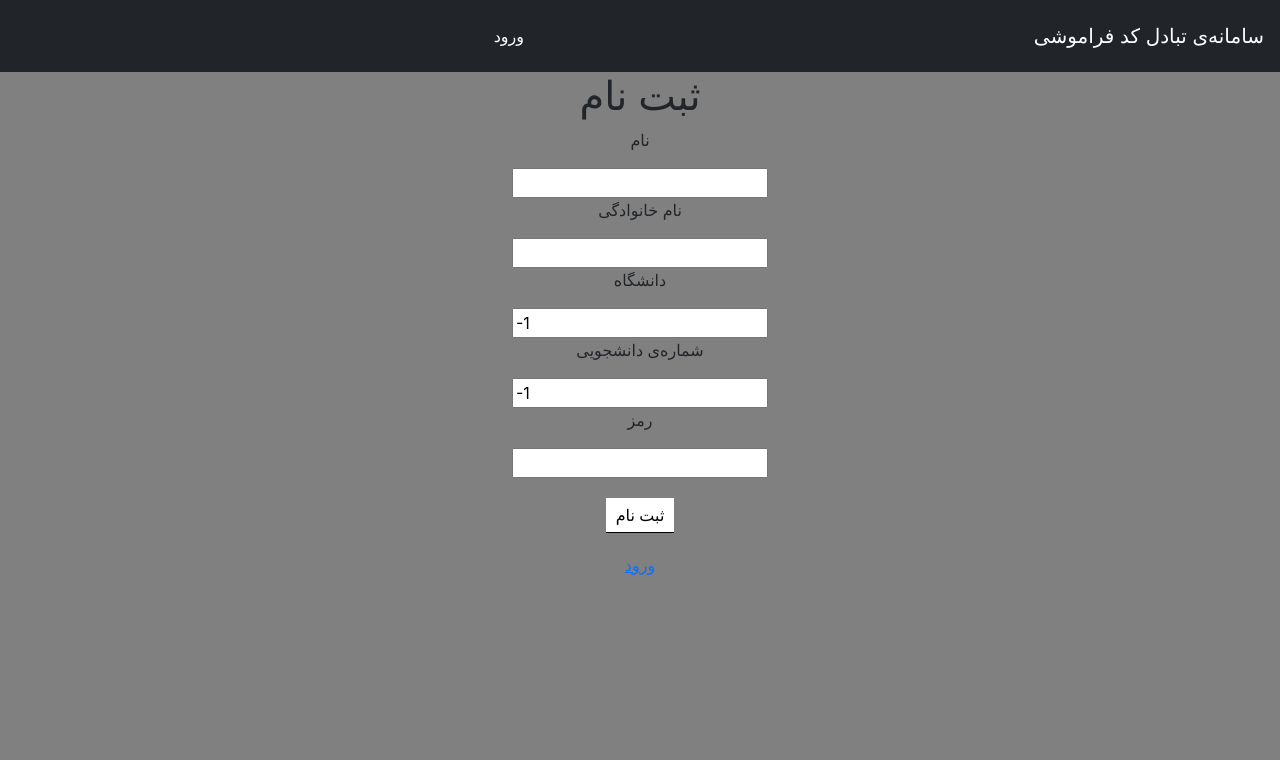
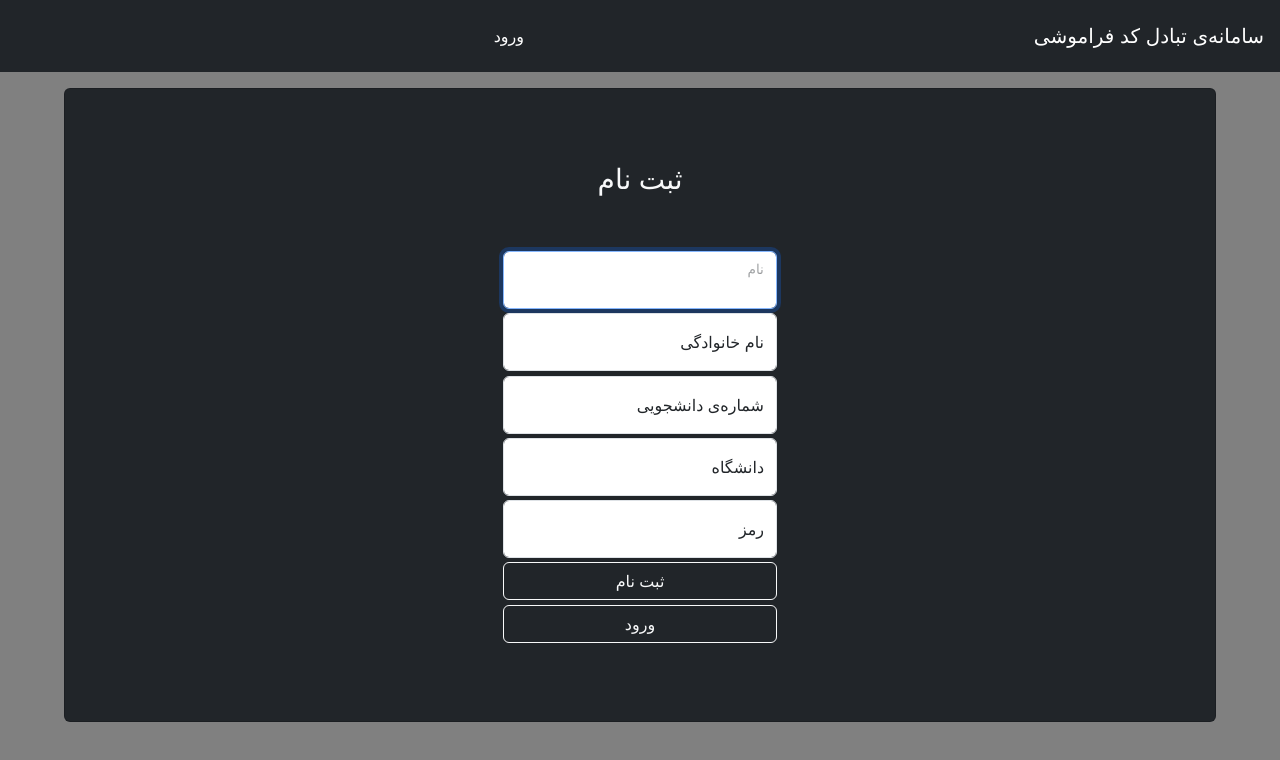
Before and after one commit to IIIphr/se_front_prj, a React (Create React App) app: page /signup in a window 1280 px wide. Shown: the top 760 px of the page. Built offline with nearby package versions, Linux system fonts and the light colour scheme.

Commit message:
Added some style to signup

```diff
--- a/src/Signup.js
+++ b/src/Signup.js
@@ -5,7 +5,12 @@ import { useState, useEffect, Fragment } from 'react';
 import { useCookies } from 'react-cookie';
 import { useNavigate, Link } from 'react-router-dom';
 import Navbarr from './Navbarr';
-import { RotatingLines } from 'react-loader-spinner';
+import Container from 'react-bootstrap/Container';
+import Form from 'react-bootstrap/Form';
+import Spinner from 'react-bootstrap/Spinner';
+import FloatingLabel from 'react-bootstrap/FloatingLabel';
+import Card from 'react-bootstrap/Card';
+import ReactDOM from 'react-dom';
 
 function addMonths(date, months) {
   var d = date.getDate();
@@ -25,6 +30,8 @@ function Signup() {
   const [password_input, set_password_input] = useState('');
   const [uni_input, set_uni_input] = useState(-1);
   const [id_input, set_id_input] = useState(-1);
+  const [validated, set_validated] = useState(false);
+  const [focused, set_focused] = useState(false);
   const navigate = useNavigate();
   const [cookies, setCookie] = useCookies(['user_id', 'user_f_name', 'user_type', 'user_uni_id', 'user_stu_id', 'user_password', 'user_l_name', 'user_credit']);
 
@@ -47,20 +54,77 @@ function Signup() {
   return (
     <Fragment>
       <Navbarr />
-      <div className='signup_root'>
-        <h1 className='rtl'>ثبت نام</h1>
-        <p className='rtl'>نام</p>
-        <input className='rtl' type='text' id='name_input' value={name_input} onInput={e => set_name_input(e.target.value)}></input>
-        <p className='rtl'>نام خانوادگی</p>
-        <input className='rtl' type='text' id='last_name_input' value={last_name_input} onInput={e => set_last_name_input(e.target.value)}></input>
-        <p className='rtl'>دانشگاه</p>
-        <input type='number' id='uni_input' value={uni_input} onInput={e => set_uni_input(e.target.value)}></input>
-        <p className='rtl'>شماره‌ی دانشجویی</p>
-        <input type='text' id='id_input' value={id_input} onInput={e => set_id_input(e.target.value)}></input>
-        <p className='rtl'>رمز</p>
-        <input type='text' id='password_input' value={password_input} onInput={e => set_password_input(e.target.value)}></input>
+      <Container className='d-flex flex-column justify-content-center align-items-center'>
+        <Card bg='dark' text='light' className='min-vw-90 d-flex flex-column text-center p-3 m-3'>
+          <Card.Body className='d-flex flex-column justify-content-evenly align-items-center min-vh-75 min-vw-75'>
+            <h3>ثبت نام</h3>
+            <Form noValidate validated={validated} className='d-flex flex-column justify-content-evenly align-items-center min-vh-50 text-dark'>
+              <Form.Group>
+                <FloatingLabel dir='rtl' className='custom-class' label="نام">
+                  <Form.Control
+                    required
+                    ref={r => { if (r && !focused) { ReactDOM.findDOMNode(r).focus(); set_focused(true); } }}
+                    dir='rtl'
+                    onChange={e => set_name_input(e.target.value)}
+                    type="text"
+                    placeholder="نام" />
+                </FloatingLabel>
+              </Form.Group>
+
+              <Form.Group>
+                <FloatingLabel dir='rtl' className='custom-class' label="نام خانوادگی">
+                  <Form.Control
+                    required
+                    dir='rtl'
+                    onChange={e => set_last_name_input(e.target.value)}
+                    type="text"
+                    placeholder="نام خانوادگی" />
+                </FloatingLabel>
+              </Form.Group>
+
+              <Form.Group>
+                <FloatingLabel dir='rtl' className='custom-class' label="شماره‌ی دانشجویی‌">
+                  <Form.Control
+                    required
+                    dir='ltr'
+                    onChange={e => set_id_input(e.target.value)}
+                    type="text"
+                    placeholder="شماره‌ی دانشجویی" />
+                </FloatingLabel>
+              </Form.Group>
+
+              <Form.Group>
+                <FloatingLabel dir='rtl' className='custom-class' label="دانشگاه">
+                  <Form.Control
+                    required
+                    dir='ltr'
+                    onChange={e => set_uni_input(e.target.value)}
+                    type="text"
+                    placeholder="دانشگاه" />
+                </FloatingLabel>
+              </Form.Group>
+
+              <Form.Group>
+                <FloatingLabel dir='rtl' className='custom-class' label="رمز">
+                  <Form.Control
+                    required
+                    dir='ltr'
+                    onChange={e => set_password_input(e.target.value)}
+                    type="password"
+                    placeholder="رمز" />
+                </FloatingLabel>
+              </Form.Group>
+
               {is_loading == 0 ?
-          <button className='ui_btn' onClick={() => {
+                <button className='btn btn-outline-light text-center rtl w-100' onClick={(e) => {
+                  e.preventDefault();
+                  const form = e.currentTarget;
+                  if (form.checkValidity() === false) {
+                    e.preventDefault();
+                    e.stopPropagation();
+                  }
+                  else {
+                    set_validated(true);
                     set_loading(1);
                     fetch("http://localhost:4000/api/signup",
                       {
@@ -93,16 +157,17 @@ function Signup() {
                         setCookie('user_id', result._id, { path: '/', expires: addMonths(new Date(), 1) });
                         setCookie('user_credit', 0, { path: '/', expires: addMonths(new Date(), 1) });
                       });
+                  }
                 }}>ثبت نام</button> :
-          <RotatingLines
-            strokeColor="black"
-            strokeWidth="5"
-            animationDuration="0.75"
-            width="50"
-            visible={true}
-          />}
-        <Link to='/login'>ورود</Link>
-      </div>
+                <button className='btn btn-outline-light text-center rtl w-100' disabled>
+                  <Spinner animation='border' size='sm' />
+                </button>}
+
+              <Link className='btn btn-outline-light text-center rtl w-100' to='/login'>ورود</Link>
+            </Form>
+          </Card.Body>
+        </Card>
+      </Container>
     </Fragment>
   );
 }
```
Lines whose indentation alone changed are shown as unchanged.
